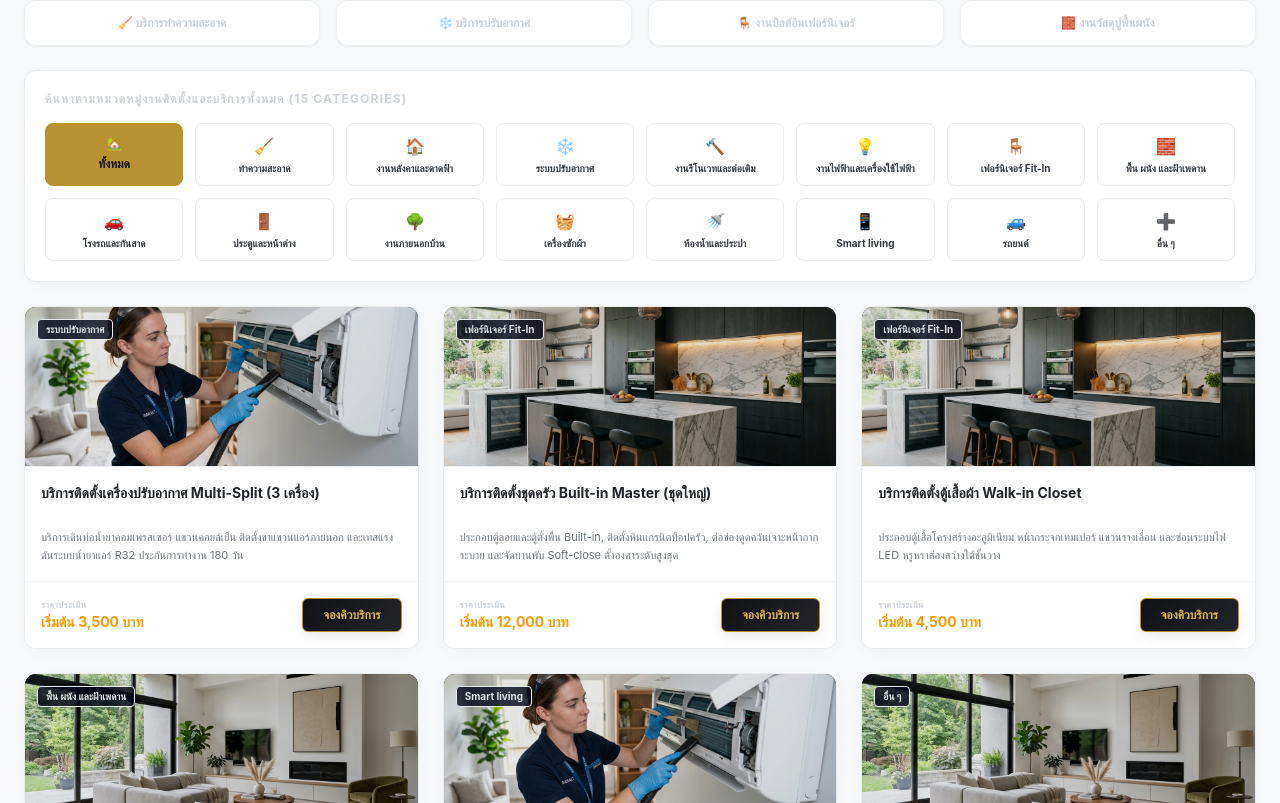
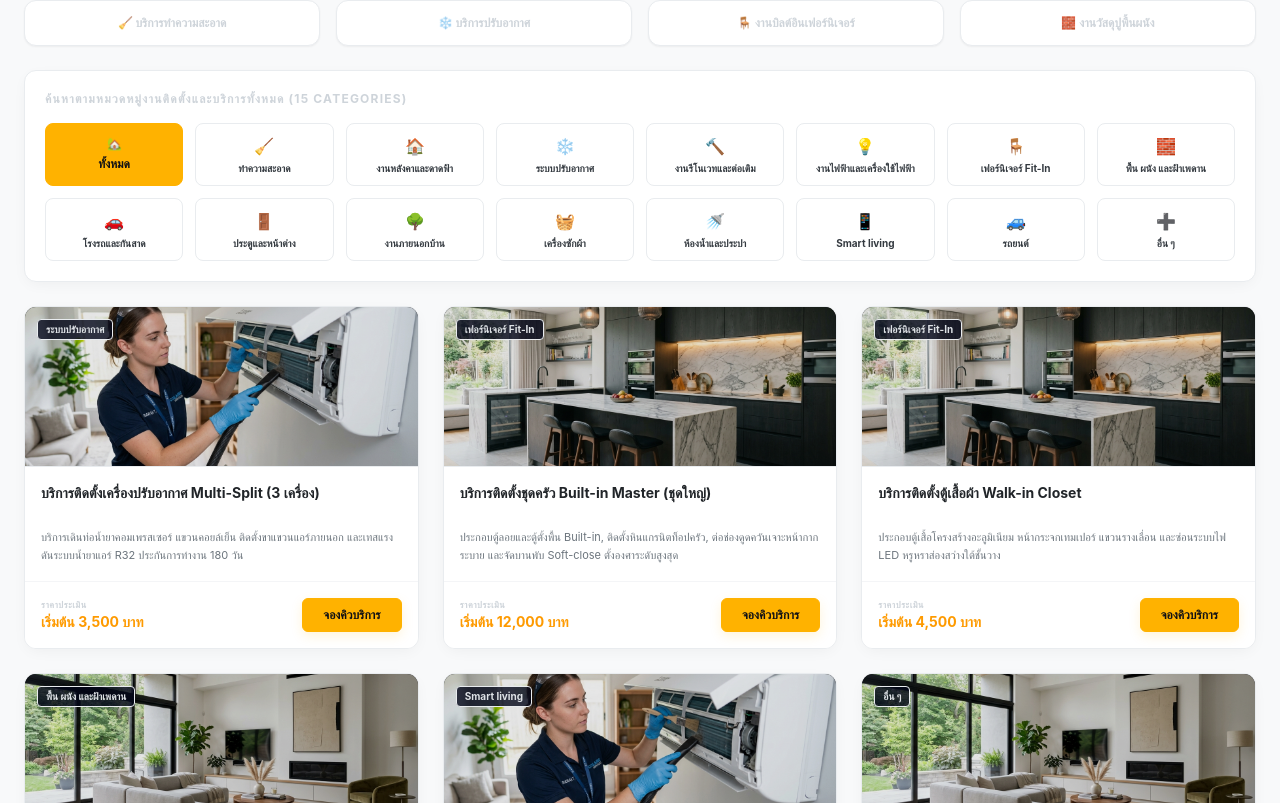
Before and after one commit to isarachootip/vq, a React (Vite) app: page / in a window 1280 px wide. Shown: the part 397-1200 px from the top of the page. Built offline with nearby package versions, Linux system fonts and the light colour scheme.

Commit message:
style: update primary buttons to solid yellow background and black text

```diff
--- a/src/index.css
+++ b/src/index.css
@@ -14,7 +14,7 @@
   --color-slate-900: #111115;
 
   /* Primary Accent: Gold-Yellow */
-  --color-blue-600: #b89130;
+  --color-blue-600: #ffb200;
 
   /* Badge/Status Bright Theme Mappings */
   --color-amber-50: #fffbeb;
@@ -141,20 +141,21 @@
 }
 
 .v-btn-primary {
-  background: linear-gradient(135deg, #111115 0%, #212529 100%);
-  color: #dfb750;
+  background-color: #ffb200;
+  color: #111115;
   font-weight: 700;
   border-radius: 6px;
   padding: 0.5rem 1.25rem;
-  box-shadow: 0 4px 15px -3px rgba(0, 0, 0, 0.15);
-  transition: all 0.3s ease-in-out;
-  border: 1px solid #b89130;
+  box-shadow: 0 4px 12px rgba(255, 178, 0, 0.15);
+  transition: all 0.25s ease-in-out;
+  border: 1px solid #ffb200;
   cursor: pointer;
 }
 .v-btn-primary:hover {
-  background: linear-gradient(135deg, #c5a03d 0%, #dfb750 50%, #b89130 100%);
-  color: #111115;
-  box-shadow: 0 6px 20px -3px rgba(184, 145, 48, 0.3);
+  background-color: #111115;
+  color: #ffb200;
+  border-color: #111115;
+  box-shadow: 0 6px 15px rgba(17, 17, 21, 0.15);
   transform: translateY(-1px);
 }
 
@@ -170,8 +171,8 @@
 }
 .v-btn-secondary:hover {
   background-color: #f8f9fa;
-  border-color: #b89130;
-  color: #b89130;
+  border-color: #ffb200;
+  color: #ffb200;
 }
 
 /* Leaflet Map (Bright Mode matches bright gold-yellow theme) */
```
